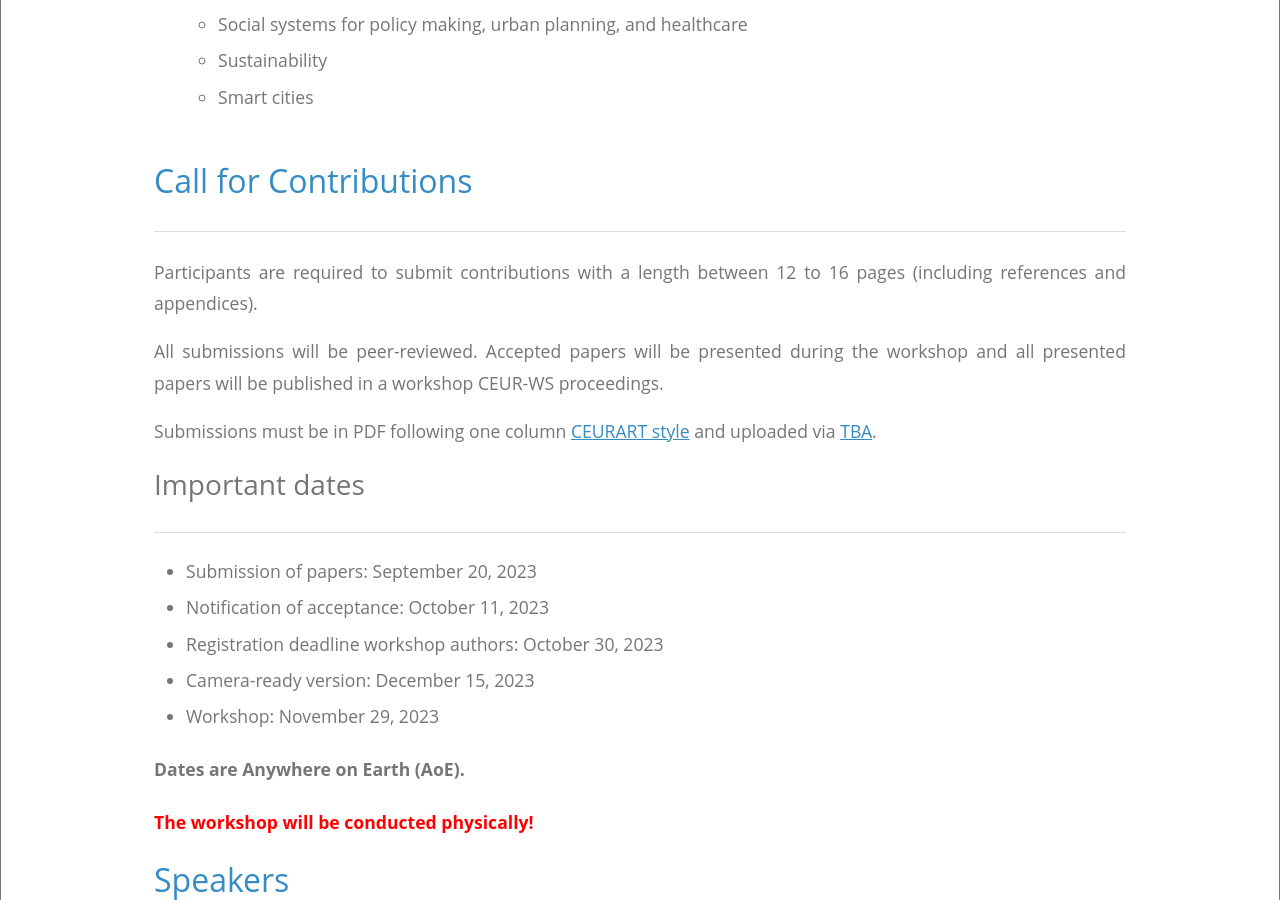
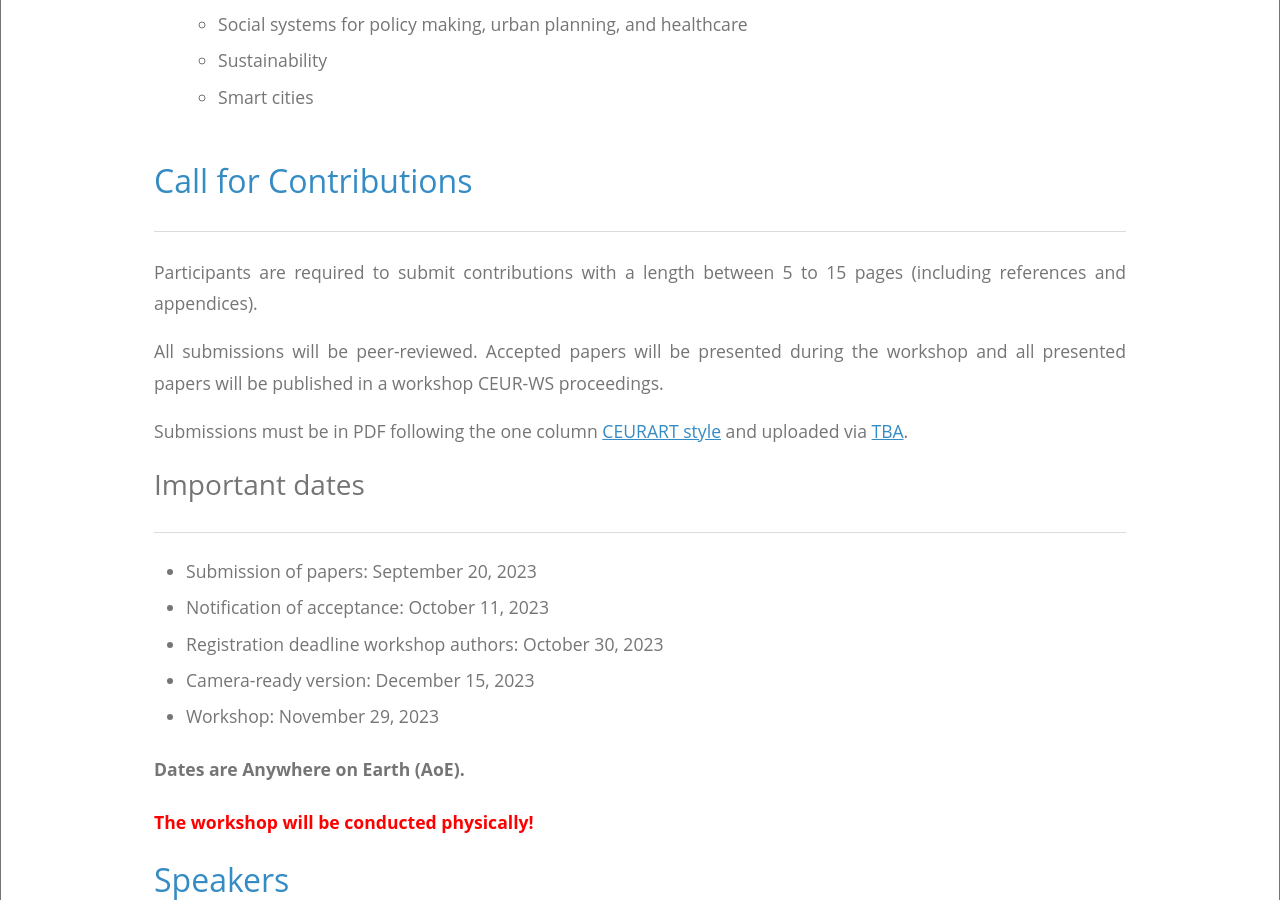
Before and after one commit to thedude81/dtworkshop, a Jekyll site: the page built from index.html, in a window 1280 px wide and 900 px high, scrolled down 1895 px. Built offline with Jekyll 4.4.1, drawn with Linux system fonts in a browser that asks for light colours.

Commit message:
Update index.html

```diff
--- a/index.html
+++ b/index.html
@@ -68,9 +68,9 @@
 
       <h2 id="call-for-contributions">Call for Contributions</h2>
       <hr>
-      <p>Participants are required to submit contributions with a length between 12 to 16 pages (including references and appendices).</p>
+      <p>Participants are required to submit contributions with a length between 5 to 15 pages (including references and appendices).</p>
       <p>All submissions will be peer-reviewed. Accepted papers will be presented during the workshop and all presented papers will be published in a workshop CEUR-WS proceedings.</p>
-      <p>Submissions must be in PDF following one column <a href="https://ceur-ws.org/Vol-XXX/CEURART.zip">CEURART style</a> and uploaded via <a href="TBA">TBA</a>.</p>
+      <p>Submissions must be in PDF following the one column <a href="https://ceur-ws.org/Vol-XXX/CEURART.zip">CEURART style</a> and uploaded via <a href="TBA">TBA</a>.</p>
 
       <h3 id="important-dates">Important dates</h3>
       <hr>
```
